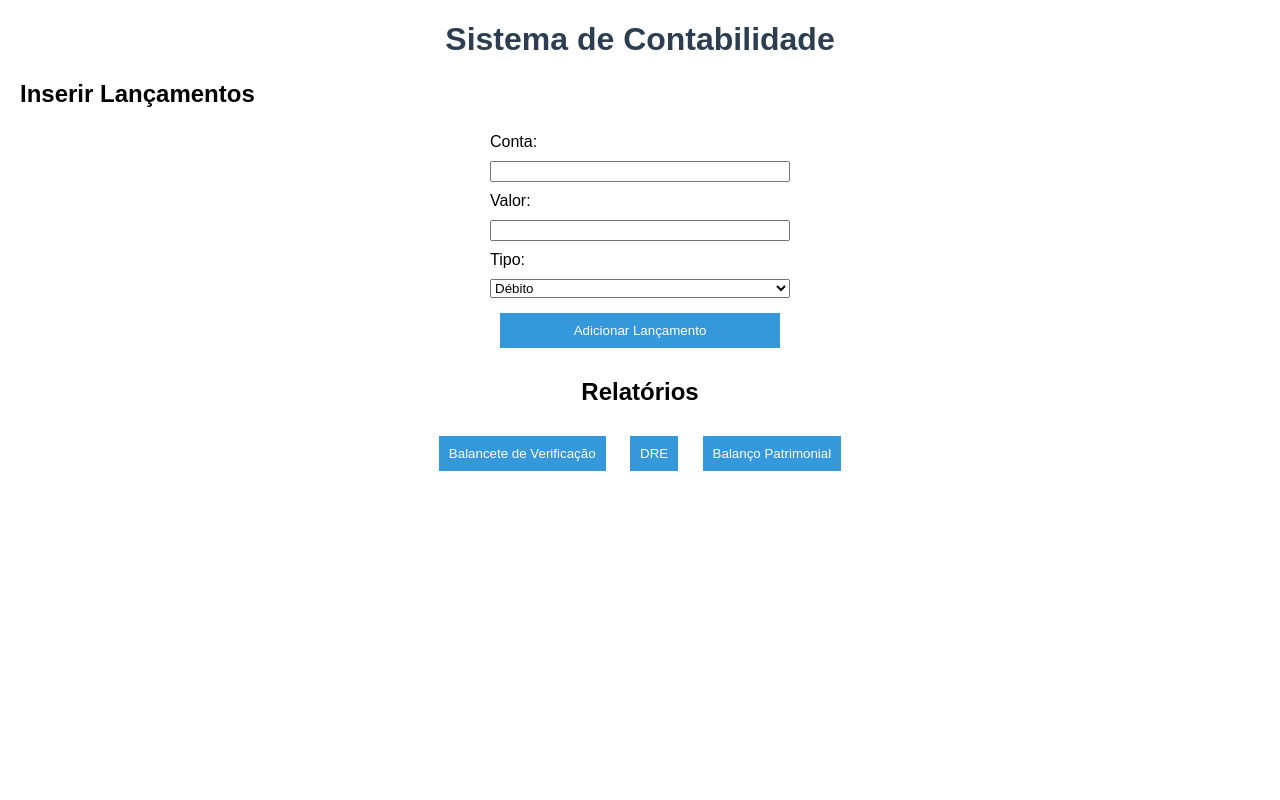
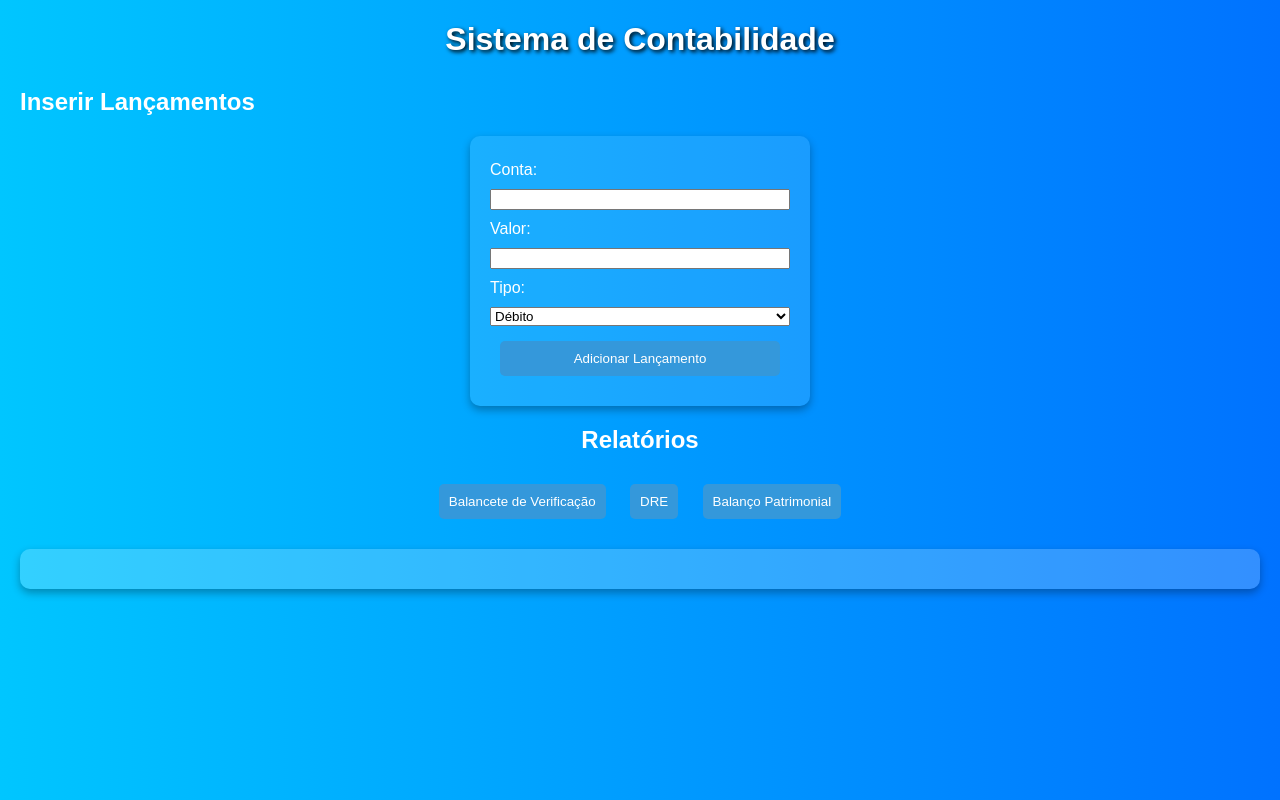
Before and after one commit to lucasbds/sistema-contabil, a plain HTML site: page index.html in a window 1280 px wide. Drawn offline with Linux system fonts and the light colour scheme.

Commit message:
style.css

```diff
--- a/style.css
+++ b/style.css
@@ -1,38 +1,74 @@
+/* Cor de fundo gradiente */
 body {
     font-family: Arial, sans-serif;
     margin: 20px;
+    background: linear-gradient(to right, #00c6ff, #0072ff); /* Gradiente azul */
+    color: white; /* Cor do texto branco */
 }
 
+/* Estilos do título */
 h1 {
     text-align: center;
-    color: #2C3E50;
+    color: #ffffff;
+    margin-bottom: 30px;
+    text-shadow: 2px 2px 4px #000000;
 }
 
+/* Estilo do formulário */
 form {
     display: flex;
     flex-direction: column;
     max-width: 300px;
     margin: auto;
+    background-color: rgba(255, 255, 255, 0.1); /* Fundo semi-transparente */
+    padding: 20px;
+    border-radius: 10px;
+    box-shadow: 0px 4px 8px rgba(0, 0, 0, 0.3);
 }
 
 label, input, select, button {
     margin: 5px 0;
 }
 
-#relatorios {
-    text-align: center;
-    margin-top: 20px;
-}
-
+/* Estilo dos botões */
 button {
     margin: 10px;
     padding: 10px;
     background-color: #3498db;
     color: white;
     border: none;
+    border-radius: 5px;
     cursor: pointer;
+    transition: background-color 0.3s;
 }
 
 button:hover {
     background-color: #2980b9;
 }
+
+/* Centralizar os relatórios */
+#relatorios {
+    text-align: center;
+    margin-top: 20px;
+}
+
+/* Estilo do contêiner de relatórios */
+#resultadoRelatorio {
+    margin-top: 20px;
+    padding: 20px;
+    background-color: rgba(255, 255, 255, 0.2); /* Fundo semi-transparente */
+    border-radius: 10px;
+    box-shadow: 0px 4px 8px rgba(0, 0, 0, 0.3);
+    color: white; /* Cor do texto nos relatórios */
+}
+
+/* Estilo dos links de navegação */
+a {
+    color: white;
+    text-decoration: none;
+    font-weight: bold;
+}
+
+a:hover {
+    color: #f1c40f;
+}
```
